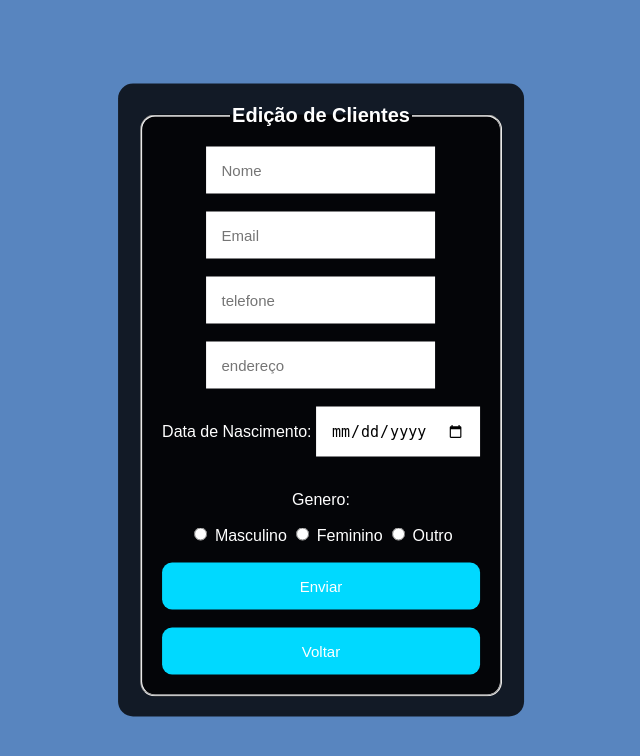
After one commit to ProjetosIntegradores/Pi_Website0001, a PHP site: page /edit.php in a window 1280 px wide. The commit adds this page. Shown: the top 756 px of the page, without its empty margins (319-959 px from the left). Run offline with PHP 8.4, Linux system fonts and the light colour scheme; data that the repository does not hold is empty.

Commit message:
Gerenciador de Sistema Funcional
Ainda preciso fazer esse sistema editar e deletar os dados, mas já posso ver as informações cadastradas.

```diff
--- /dev/null
+++ b/Sair.php
@@ -0,0 +1,6 @@
+<?php
+ session_start();
+ unset($_SESSION['usuario']);
+ unset($_SESSION['senha']);
+ header('Location: TeladeLogin.php');
+?>];
--- a/Style.css
+++ b/Style.css
@@ -135,3 +135,23 @@ button{
         .carousel .next {
             right: 10px;
         }
+.table-bg {
+    color: white; /* Cor do texto */
+    background-color: rgba(0, 0, 0, 0.7); /* Cor de fundo da tabela */
+    border: 1px solid #ffffff; /* Borda branca */
+}
+
+.table-bg th {
+    background-color: rgba(47, 103, 175, 0.9); /* Cor de fundo do cabeçalho */
+    color: white; /* Cor do texto do cabeçalho */
+    text-align: center; /* Centraliza o texto */
+    padding: 10px;
+}
+
+.table-bg td {
+    background-color: rgba(47, 103, 175, 0.5); /* Cor de fundo das células */
+    color: white; /* Cor do texto das células */
+    text-align: center; /* Centraliza o texto */
+    padding: 10px;
+    border: 1px solid #ffffff; /* Borda branca entre as células */
+}
--- a/TeladeLogin.php
+++ b/TeladeLogin.php
@@ -16,7 +16,8 @@
         <br><br>
         <input class="inputsubmit" type="submit" name="submit" value="Entrar">
         <br><br>
-        <button onclick="window.location.href='PaginaInicial.html';">Voltar</button>
+        </form>
+        <a href="PaginaInicial.html">Voltar</a>
     </div>
 </body>
 </html>
--- /dev/null
+++ b/edit.php
@@ -0,0 +1,70 @@
+<?php
+
+    if(!empty($_GET["id"])){
+        include_once'conexao.php';
+
+        $id = $_GET['id'];
+
+        $result = mysqli_query($conexao, "SELECT * FROM clientes WHERE id='$id'");
+
+        if($result->num_rows >0){
+        while($user_data = mysqli_fetch_assoc($result)) {
+        $nome = $user_data['nome'];
+        $email = $user_data['email'];
+        $telefone = $user_data['telefone'];
+        $endereco = $user_data['endereco'];
+        $data_nascimento = $user_data['data_nascimento'];
+        $genero = $user_data['genero'];
+        }} else {header('Location: Sistema.php');}
+
+
+        $nome = $_POST['nome'];
+        $email = $_POST['email'];
+        $telefone = $_POST['telefone'];
+        $endereco = $_POST['endereco'];
+        $data_nascimento = $_POST['data_nascimento'];
+        $genero = $_POST['genero'];
+
+        $result = mysqli_query($conexao, "INSERT INTO clientes(nome,email,telefone,endereco,data_nascimento,genero)
+        VALUES ('$nome','$email','$telefone','$endereco','$data_nascimento','$genero')");
+}
+?>
+<!DOCTYPE html>
+<html lang="pt-BR">
+<head>
+    <meta charset="UTF-8">
+    <meta name="viewport" content="width=device-width, initial-scale=1.0">
+    <title>Edição de Clientes</title>
+    <link rel="stylesheet" href="Style.css">
+    <body>
+        <div class="box">
+            <form action="formulario.php" method="POST">
+                <fieldset>
+                <legend><b>Edição de Clientes</b></legend>
+                <input type="text" name="nome" id="nome" placeholder="Nome" value="<?php echo $nome ?>" required>
+                <br><br>
+                <input type="text" name="email" id="email" placeholder="Email" value="<?php echo $email ?>" required>
+                <br><br>
+                <input type="tel" name="telefone" id="telefone" placeholder="telefone" value="<?php echo $telefone ?>" required>
+                <br><br>
+                <input type="text" name="endereco" id="endereco" placeholder="endereço" value="<?php echo $endereco ?>" required>
+                <br><br>
+                <label for="data_nascimento">Data de Nascimento:</label>
+                <input type="date" name="data_nascimento" id="data_nascimento" value="<?php echo $data_nascimento ?>" required>
+                <br><br>
+                <p>Genero:</p>
+                <input type="radio" name="genero" id="masculino" value="masculino" value="<?php echo $genero == 'masculino' ? 'checked' : ''?>"required>
+                <label for="masculino">Masculino</label>
+                <input type="radio" name="genero" id="feminino" value="feminino" value="<?php echo $genero == 'feminino' ? 'checked' : ''?>"required>
+                <label for="feminino">Feminino</label>
+                <input type="radio" name="genero" id="outro" value="outro" value="<?php echo $genero == 'outro' ? 'checked' : '' ?>"required>
+                <label for="outro">Outro</label>
+                <br><br>
+                <button type="submit" name="submit">Enviar</button>
+                <br><br>
+                <button type="button" onclick="window.location.href='Sistema.php'">Voltar</button>
+                </fieldset>
+            </form>
+        </div>
+    </body>
+</html>
```
Also changed, not shown: Sistema.php (added, +86 -0 lines), processa_login.php (+9 -1 lines), delete.php (added).
